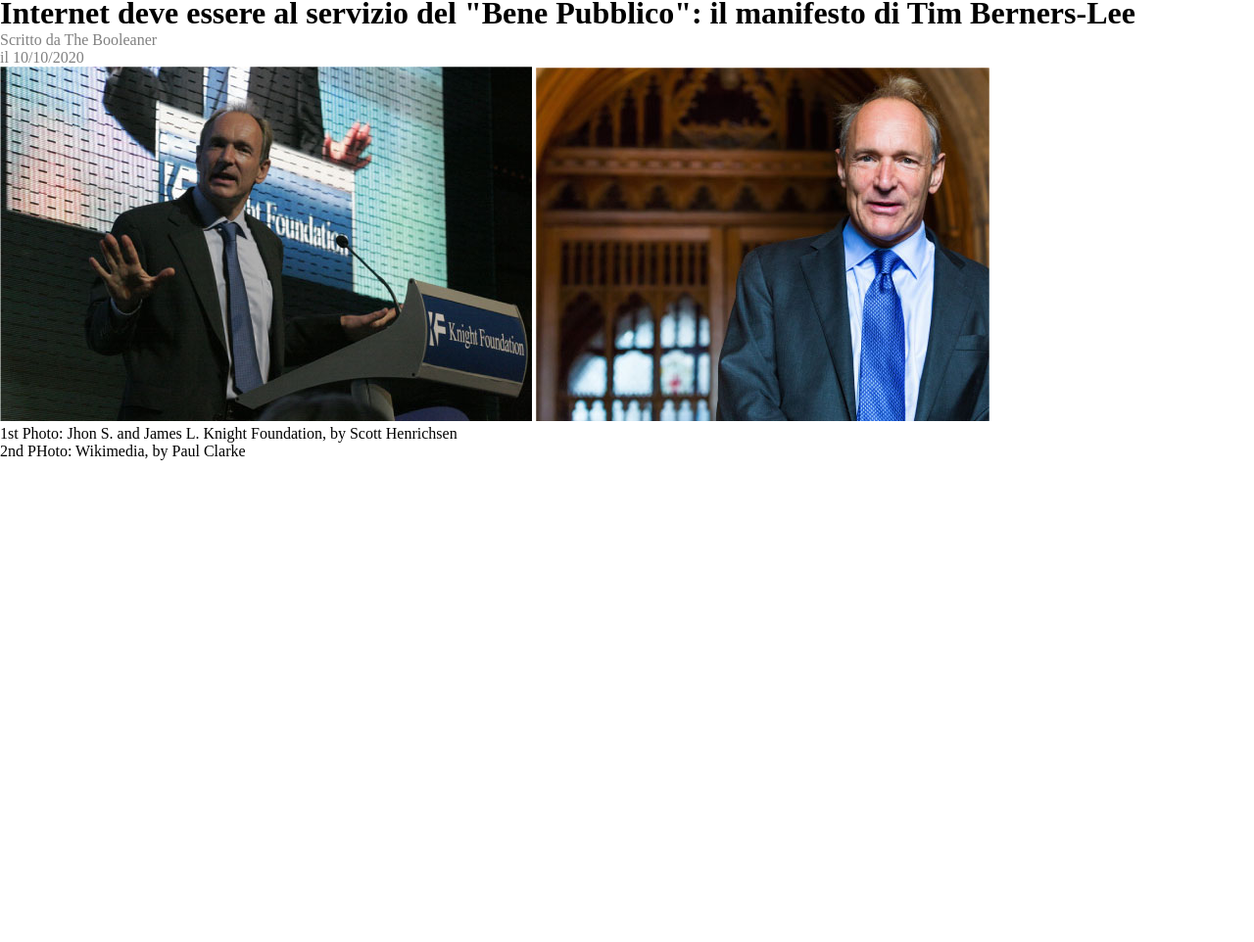
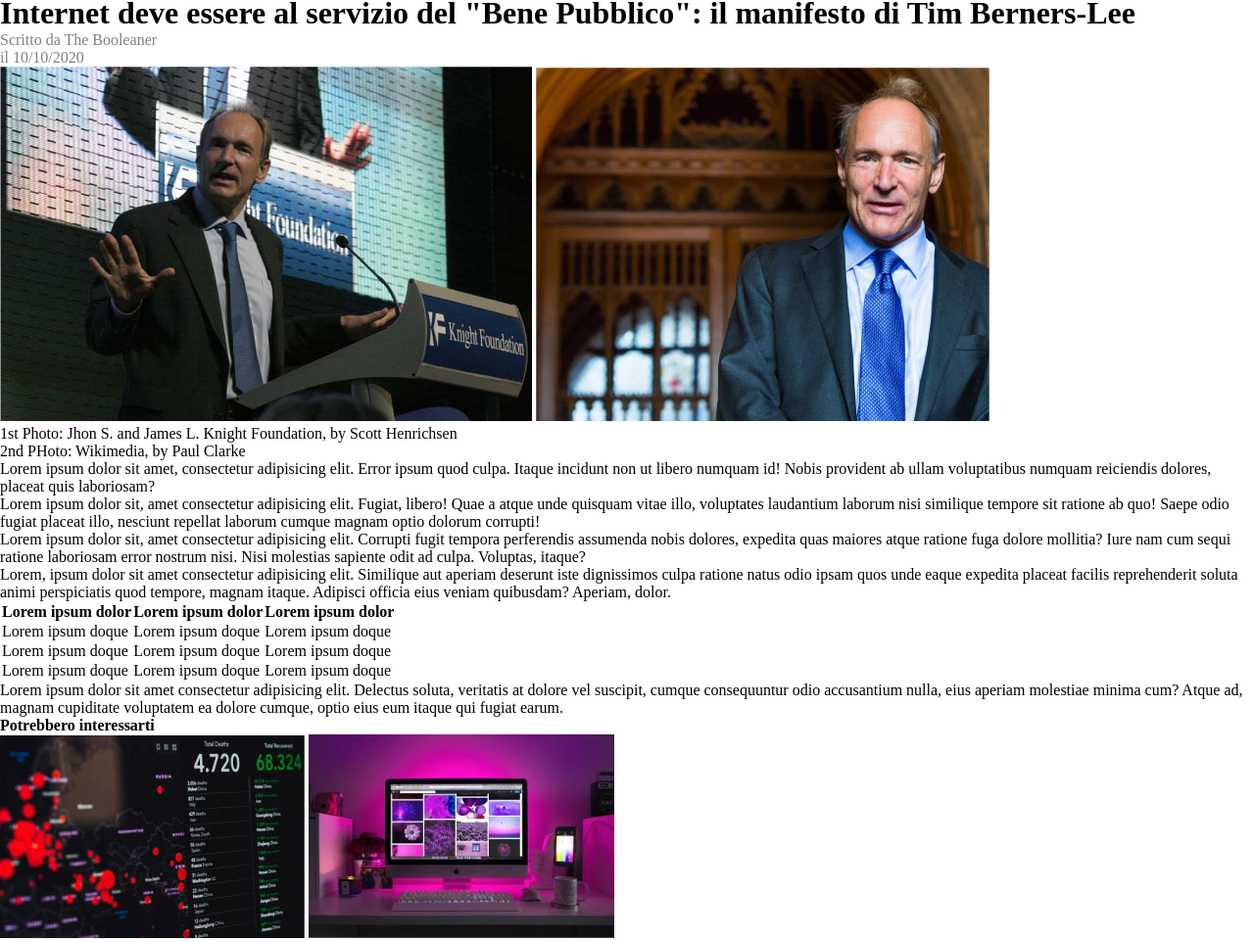
Before and after one commit to GaetanoNicotra/html-css-booleaner, a plain HTML site: page index.html in a window 1280 px wide. Shown: the part 99-1061 px from the top of the page at 98% size. Before the commit the page ends 800 px from the top, so only its background shows below. Drawn offline with Linux system fonts and the light colour scheme.

Commit message:
[UPD] creazione lista non ordinata, tabella e foto finali

```diff
--- a/css/style.css
+++ b/css/style.css
@@ -19,3 +19,11 @@ header{
 #intestazione{
     color: gray;
 }
+
+.foto{
+
+}
+
+ul{
+    left: 16px;
+}
--- a/index.html
+++ b/index.html
@@ -26,9 +26,60 @@
         <p>2nd PHoto: Wikimedia, by Paul Clarke</p>
     </div>
 
+    <p>Lorem ipsum dolor sit amet, consectetur adipisicing elit. Error ipsum quod culpa. Itaque incidunt non ut libero numquam id! Nobis provident ab ullam voluptatibus numquam reiciendis dolores, placeat quis laboriosam?</p>
+
+    <ul>
+        <li>Lorem ipsum dolor sit, amet consectetur adipisicing elit. Fugiat, libero! Quae a atque unde quisquam vitae illo, voluptates laudantium laborum nisi similique tempore sit ratione ab quo! Saepe odio fugiat placeat illo, nesciunt repellat laborum cumque magnam optio dolorum corrupti!</li>
+        <li>Lorem ipsum dolor sit, amet consectetur adipisicing elit. Corrupti fugit tempora perferendis assumenda nobis dolores, expedita quas maiores atque ratione fuga dolore mollitia? Iure nam cum sequi ratione laboriosam error nostrum nisi. Nisi molestias sapiente odit ad culpa. Voluptas, itaque?</li>
+        <li>Lorem, ipsum dolor sit amet consectetur adipisicing elit. Similique aut aperiam deserunt iste dignissimos culpa ratione natus odio ipsam quos unde eaque expedita placeat facilis reprehenderit soluta animi perspiciatis quod tempore, magnam itaque. Adipisci officia eius veniam quibusdam? Aperiam, dolor.</li>
+    </ul>
+
+<!--Tabella-->
+
+   <div>
+    <table>
+        <thead>
+            <tr>
+            <th>Lorem ipsum dolor</th>
+            <th>Lorem ipsum dolor</th>
+            <th>Lorem ipsum dolor</th>
+            </tr>
+        </thead>
 
 
+        <tbody>
+        <tr>
+            <td> Lorem ipsum doque</td>
+            <td> Lorem ipsum doque</td>
+            <td> Lorem ipsum doque</td>
+        </tr>
 
+
+         <tr>
+            <td> Lorem ipsum doque</td>
+            <td> Lorem ipsum doque</td>
+            <td> Lorem ipsum doque</td>
+        </tr>
+
+
+        <tr>
+            <td> Lorem ipsum doque</td>
+            <td> Lorem ipsum doque</td>
+            <td> Lorem ipsum doque</td>
+        </tr>
+
+        </tbody>
+    </table>
+
+    <div>
+        <p>Lorem ipsum dolor sit amet consectetur adipisicing elit. Delectus soluta, veritatis at dolore vel suscipit, cumque consequuntur odio accusantium nulla, eius aperiam molestiae minima cum? Atque ad, magnam cupiditate voluptatem ea dolore cumque, optio eius eum itaque qui fugiat earum.</p>
+    </div>
+
+    <div>
+        <h4>Potrebbero interessarti</h4>
+        <img class="foto"  src="img/graph.jpg" alt="foto finale1">
+        <img class="foto" src="./img/monitor.jpg" alt="foto finale2">
+    </div>
 
 </body>
 </html>
```
